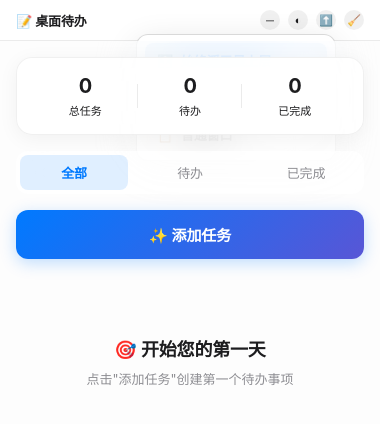
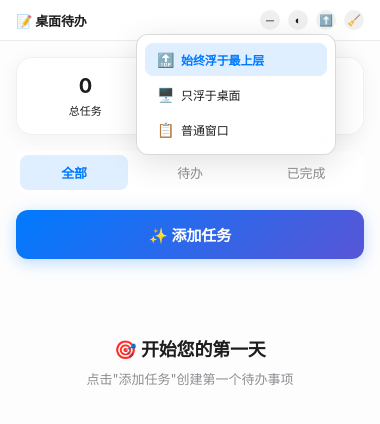
Before and after one commit to shuaiyin2023/to-do-, an Electron app: page desktop-todo/index.html in a window 380 px wide. Both pictures are taken after a click on the button "⬆️". Drawn offline with Linux system fonts and the light colour scheme.

Commit message:
fix----添加悬浮层级按钮，用户可选； update---更新图标

```diff
--- a/desktop-todo/index.html
+++ b/desktop-todo/index.html
@@ -83,20 +83,17 @@
 
         .window-level-menu {
             display: none;
-            position: absolute;
+            position: fixed;
             background: rgba(255, 255, 255, 0.98);
             border: 1px solid rgba(0, 0, 0, 0.15);
             border-radius: 12px;
             box-shadow: 0 8px 32px rgba(0, 0, 0, 0.12);
             backdrop-filter: blur(20px);
             -webkit-backdrop-filter: blur(20px);
-            z-index: 1000;
+            z-index: 9999;
             min-width: 200px;
             padding: 8px;
             overflow: hidden;
-            right: 0;
-            top: 100%;
-            margin-top: 4px;
         }
 
         .window-level-menu.show {
@@ -562,23 +559,7 @@
         <div class="window-controls">
             <button onclick="minimizeWindow()" title="最小化">－</button>
             <button onclick="toggleOpacity()" title="切换透明度">◐</button>
-            <div class="window-level-dropdown">
-                <button onclick="toggleWindowLevelDropdown()" title="窗口层级" id="window-level-btn" style="color: #007AFF;">⬆️</button>
-                <div id="window-level-menu" class="window-level-menu">
-                    <div onclick="setWindowLevel('alwaysOnTop')" class="menu-item active" data-level="alwaysOnTop">
-                        <span class="menu-icon">🔝</span>
-                        <span class="menu-text">始终浮于最上层</span>
-                    </div>
-                    <div onclick="setWindowLevel('desktop')" class="menu-item" data-level="desktop">
-                        <span class="menu-icon">🖥️</span>
-                        <span class="menu-text">只浮于桌面</span>
-                    </div>
-                    <div onclick="setWindowLevel('normal')" class="menu-item" data-level="normal">
-                        <span class="menu-icon">📋</span>
-                        <span class="menu-text">普通窗口</span>
-                    </div>
-                </div>
-            </div>
+            <button onclick="toggleWindowLevelDropdown()" title="窗口层级" id="window-level-btn" style="color: #007AFF;">⬆️</button>
             <button onclick="manualCleanup()" title="清理旧任务" style="color: #FF9500;">🧹</button>
         </div>
     </div>
@@ -630,6 +611,22 @@
     </div>
 
     <div class="status-indicator" id="status-indicator"></div>
+
+    <!-- 窗口层级下拉菜单 -->
+    <div id="window-level-menu" class="window-level-menu">
+        <div onclick="setWindowLevel('alwaysOnTop')" class="menu-item active" data-level="alwaysOnTop">
+            <span class="menu-icon">🔝</span>
+            <span class="menu-text">始终浮于最上层</span>
+        </div>
+        <div onclick="setWindowLevel('desktop')" class="menu-item" data-level="desktop">
+            <span class="menu-icon">🖥️</span>
+            <span class="menu-text">只浮于桌面</span>
+        </div>
+        <div onclick="setWindowLevel('normal')" class="menu-item" data-level="normal">
+            <span class="menu-icon">📋</span>
+            <span class="menu-text">普通窗口</span>
+        </div>
+    </div>
 
     <script>
         // 状态指示器
@@ -1150,10 +1147,29 @@
         // 窗口层级下拉菜单控制
         function toggleWindowLevelDropdown() {
             const menu = document.getElementById('window-level-menu');
-            if (menu) {
+            const button = document.getElementById('window-level-btn');
+
+            if (menu && button) {
                 const isShowing = menu.classList.contains('show');
 
                 if (!isShowing) {
+                    // 计算菜单位置
+                    const buttonRect = button.getBoundingClientRect();
+                    const menuWidth = 200;
+                    const menuHeight = 150;
+
+                    // 设置菜单位置在按钮下方，右对齐
+                    let left = buttonRect.right - menuWidth;
+                    let top = buttonRect.bottom + 4;
+
+                    // 确保菜单不超出窗口边界
+                    if (left < 0) left = 4;
+                    if (top + menuHeight > window.innerHeight) {
+                        top = buttonRect.top - menuHeight - 4;
+                    }
+
+                    menu.style.left = left + 'px';
+                    menu.style.top = top + 'px';
                     menu.classList.add('show');
 
                     // 点击其他地方关闭菜单
--- a/desktop-todo/package.json
+++ b/desktop-todo/package.json
@@ -37,9 +37,11 @@
     "files": [
       "main.js",
       "index.html",
-      "package.json"
+      "package.json",
+      "assets/**/*"
     ],
     "mac": {
+      "icon": "assets/icon.icns",
       "category": "public.app-category.productivity",
       "target": [
         {
```
Also changed, not shown: desktop-todo/main.js (+7 -0 lines).
